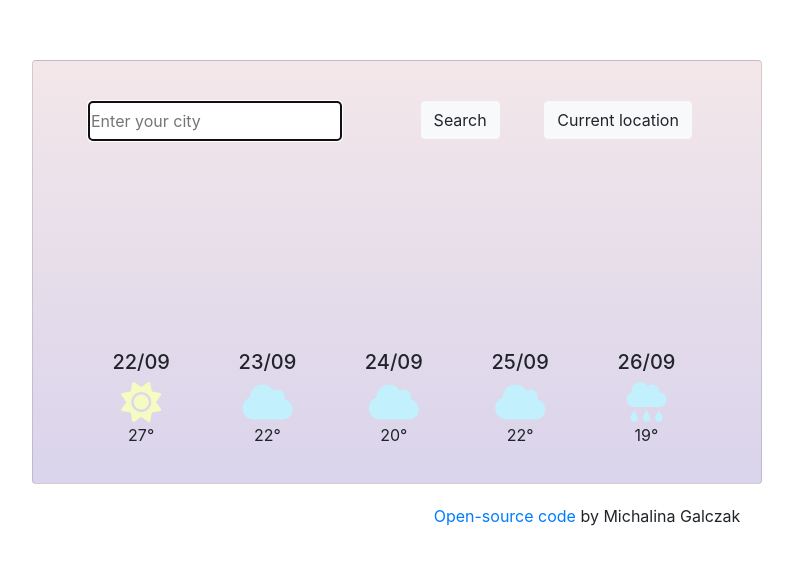
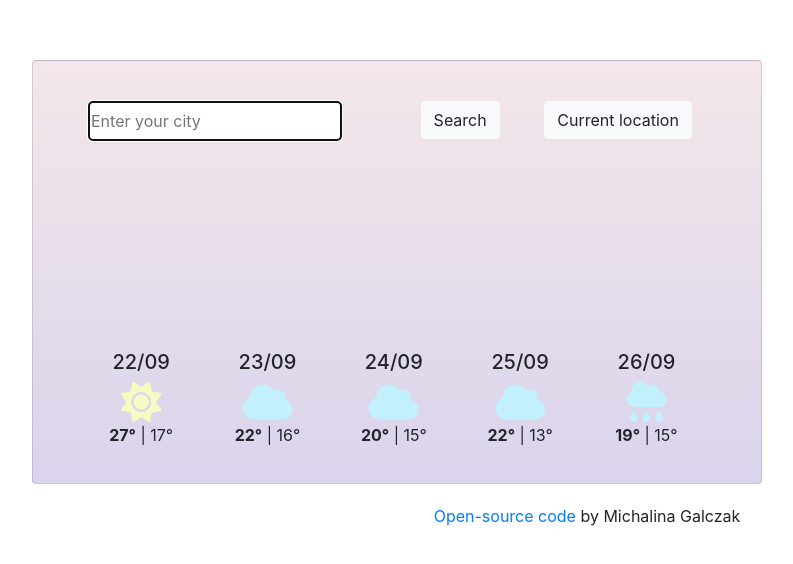
Before and after one commit to michalina-galczak/my-sunny-app, a website built with Parcel: page index.html in a window 1280 px wide. Shown: the whole page, without its empty margins (53-846 px from the left). Built offline with nearby package versions, Linux system fonts and the light colour scheme.

Commit message:
Added min dummy temperature to forecast

```diff
--- a/index.html
+++ b/index.html
@@ -87,7 +87,7 @@
                   </h5>
                   <i class="fas fa-sun daily-sun"></i>
                   <p>
-                    27°
+                    <strong>27°</strong>  |  17°
                   </p>
                 </div>
                 <div class="col-2">
@@ -96,7 +96,7 @@
                   </h5>
                   <i class="fas fa-cloud"></i>
                   <p>
-                    22°
+                    <strong>22°</strong>  |  16°
                   </p>
                 </div>
                 <div class="col-2">
@@ -105,7 +105,7 @@
                   </h5>
                   <i class="fas fa-cloud"></i>
                   <p>
-                    20°
+                    <strong>20°</strong>  |  15°
                   </p>
                 </div>
                 <div class="col-2">
@@ -114,7 +114,7 @@
                   </h5>
                   <i class="fas fa-cloud"></i>
                   <p>
-                    22°
+                    <strong>22°</strong>  |  13°
                   </p>
                 </div>
                 <div class="col-2">
@@ -123,7 +123,7 @@
                   </h5>
                   <i class="fas fa-cloud-rain"></i>
                   <p>
-                    19°
+                    <strong>19°</strong>  |  15°
                   </p>
                 </div>
               </div>
```
